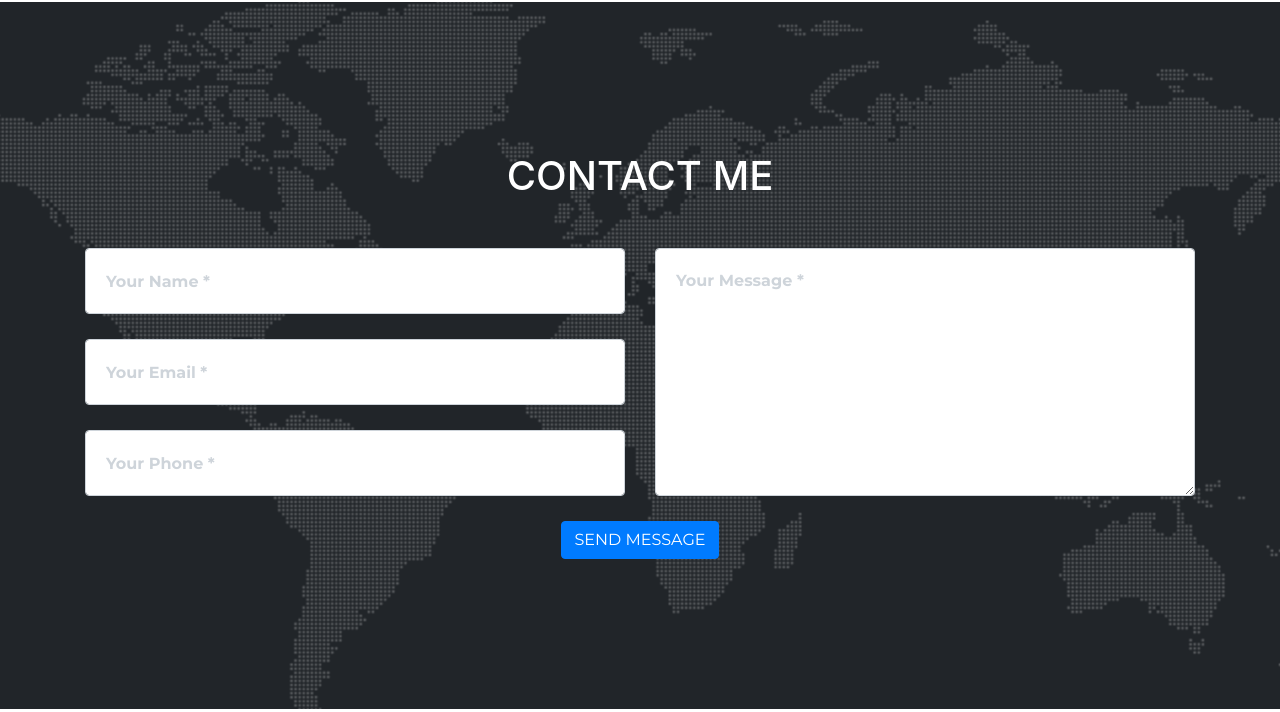
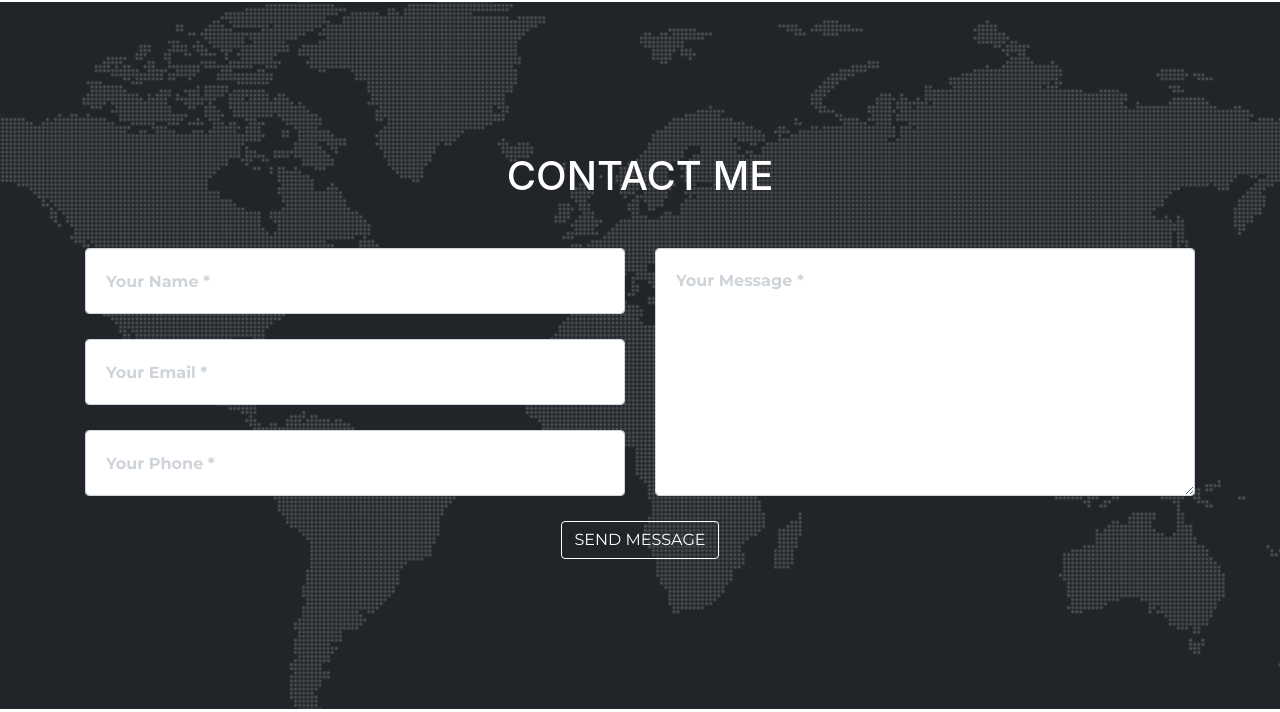
Before and after one commit to batistaDev1113/batistaDev1113.github.io, a website with bundled scripts: page index.html in a window 1280 px wide. Shown: the part 2494-3206 px from the top of the page. Built offline with nearby package versions, Linux system fonts and the light colour scheme; a web font is replaced by a local one.

```diff
--- a/css/agency.css
+++ b/css/agency.css
@@ -86,7 +86,7 @@
   box-shadow: 0 0 0 0.2rem rgba(254, 209, 55, 0.5) !important;
 }
 
-.masthead a.btn.btn-primary{
+.masthead a.btn.btn-primary, button#sendMessageButton{
   background-color: transparent;
   border: 1px solid #fff;
 }
@@ -751,6 +751,8 @@
   line-height: 2.5;
 }
 
+
+
 @media only screen and (min-width: 768px) and (max-width: 992px){
   span#font-span{
     font-size: 3.2rem;
```
